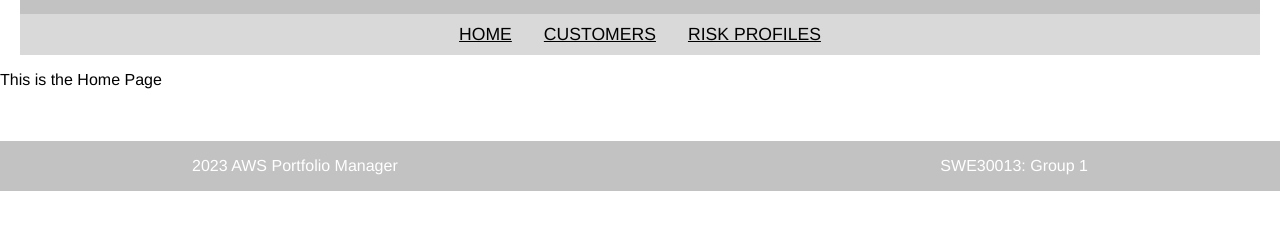
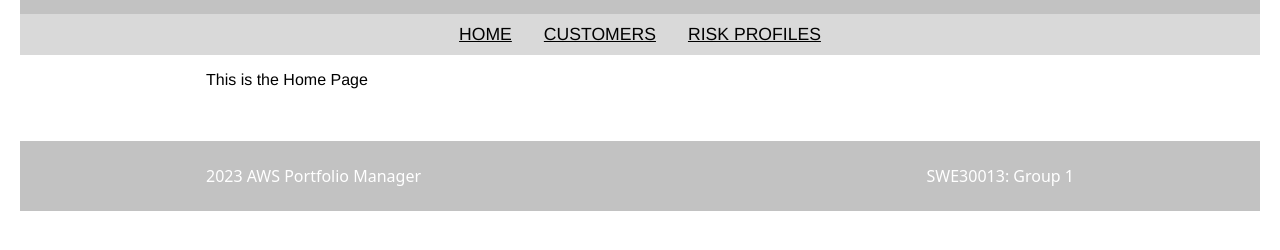
Before and after one commit to AhlamHassen/AWS-MIP, a plain HTML site: page HTML Pages/index.html in a window 1280 px wide. Shown: the part 72-322 px from the top of the page. Drawn offline with Linux system fonts and the light colour scheme.

Commit message:
Apply changes to customers and risk profiles pages

```diff
--- a/HTML Pages/index.html
+++ b/HTML Pages/index.html
@@ -23,15 +23,19 @@
 		</section>
   </header>
 
-
-  <p>This is the Home Page</p>
-  </br>
-  </br>
-
+	<div class="main">
+  		<div class="content">
+			<p>This is the Home Page</p>
+  			</br>
+  			</br>
+		</div>
+	</div>
 
   <footer>
+	<div class="footer">
 		<p>2023 AWS Portfolio Manager</p>
 		<p>SWE30013: Group 1</p>
+	</div>
    </footer>
 </body>
 </html>
--- a/HTML Pages/styles/styles.css
+++ b/HTML Pages/styles/styles.css
@@ -8,9 +8,10 @@ body{
 
 }
 
+/*---------------------------------------------------------------*/
+/*----Header section CSS-------------------------------------------*/
 
-
-/*header for each page*/
+    /*header for each page*/
 header{
     display: flex;
     flex-direction: column;
@@ -20,11 +21,7 @@ header{
     margin: 0;
 }
 
-
-
-
-
-/*header-class-banner*/
+    /*header-class-banner*/
 .banner{
     display: flex;
     justify-content: space-between;
@@ -49,7 +46,7 @@ h1{
 
 }
 
-/*nav: floats right- has hover feature */
+    /*nav: floats right- has hover feature */
 
 .menu {
     background-color: #d9d9d9;
@@ -79,14 +76,28 @@ nav  a:hover{
 }
 
 /*---------------------------------------------------------------*/
+/*----Main Content section CSS-------------------------------------------*/
+.main {
+    padding: 0 20px 0 20px;
+}
+
+.content {
+    padding: 0 15%;
+}
+
+/*---------------------------------------------------------------*/
 /*----Footer section CSS-------------------------------------------*/
 footer{
+    padding: 0 20px 20px 20px;
+}
+.footer{
     background-color: #c2c2c2;
     color: white;
     font-weight: light;
-    padding: 0 15% 0 15%;
+    padding: 8px 15% 8px 15%;
     display: flex;
     justify-content: space-between;
     align-items: center;
     margin-bottom: 0;
+    font-family: system-ui, -apple-system, BlinkMacSystemFont, 'Segoe UI', Roboto, Oxygen, Ubuntu, Cantarell, 'Open Sans', 'Helvetica Neue', sans-serif;
 }
```
Also changed, not shown: HTML Pages/Customer.html (+7 -1 lines), HTML Pages/RiskProfiles.html (+7 -2 lines).
